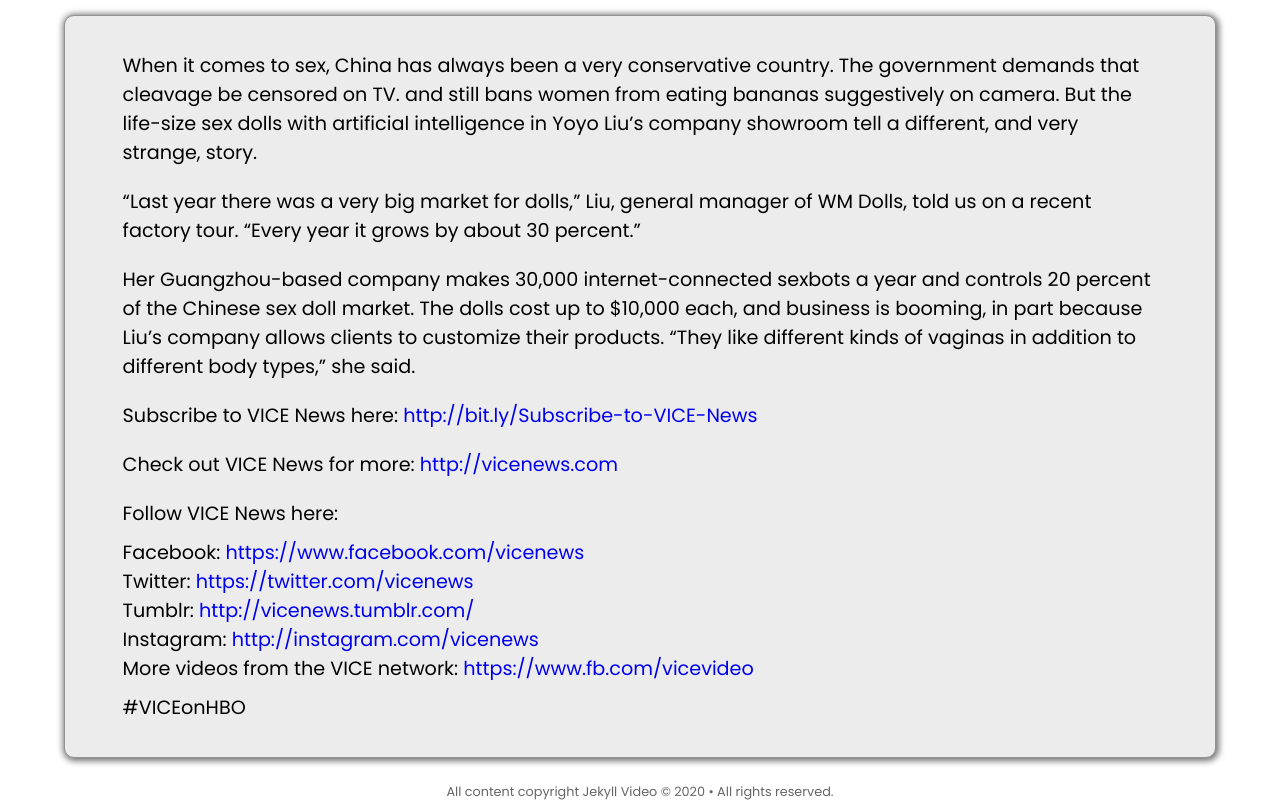
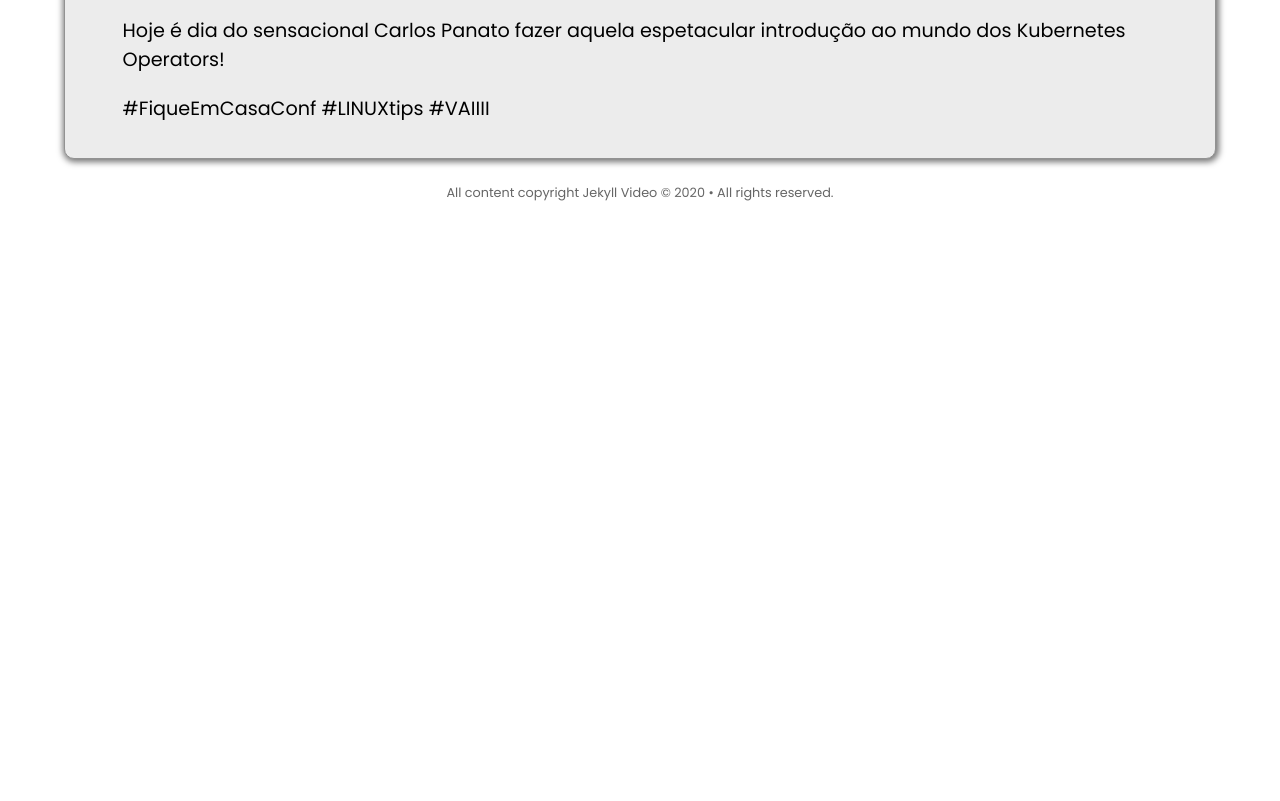
Before and after one commit to EventosTI/TalkDev, a Jekyll site: the page built from _videos/2015-09-25-ai-sex-dolls-are-driving-china-sexual-reolution.md, in a window 1280 px wide and 1400 px high, scrolled down 197 px. Shown: the part 599-1400 px from the top of the window. Built offline with Jekyll 4.4.1, drawn with Linux system fonts in a browser that asks for light colours; after the commit the page ends 998 px from its top, so only the background shows below that; some of the changed text lies outside the part shown.

Commit message:
Carlos Panato - Kubernetes Operators: Uma Breve introdução
https://youtu.be/g3gJTP_vrgk

 | #FiqueEmCasaConf

```diff
--- a/_videos/2015-09-25-ai-sex-dolls-are-driving-china-sexual-reolution.md
+++ b/_videos/2015-09-25-ai-sex-dolls-are-driving-china-sexual-reolution.md
@@ -1,28 +1,10 @@
 ---
-title: AI Sex Dolls Are Driving China's Sexual Revolution (HBO)
-youtube_id: LoHdfY1ig_0
+title: Carlos Panato - Kubernetes Operators: Uma Breve introdução | #FiqueEmCasaConf
+youtube_id: g3gJTP_vrgk
 date: 2015-09-25
-tags: [News, Politics]
+tags: [Kubernetes, FiqueEmCasaConf]
 ---
 
-When it comes to sex, China has always been a very conservative country. The government demands that cleavage be censored on TV. and still bans women from eating bananas suggestively on camera. But the life-size sex dolls with artificial intelligence in Yoyo Liu’s company showroom tell a different, and very strange, story.
+Hoje é dia do sensacional Carlos Panato fazer aquela espetacular introdução ao mundo dos Kubernetes Operators!
 
-“Last year there was a very big market for dolls,” Liu, general manager of WM Dolls, told us on a recent factory tour. “Every year it grows by about 30 percent.”
-
-Her Guangzhou-based company makes 30,000 internet-connected sexbots a year and controls 20 percent of the Chinese sex doll market. The dolls cost up to $10,000 each, and business is booming, in part because Liu’s company allows clients to customize their products. “They like different kinds of vaginas in addition to different body types,” she said.
-
-
-
-Subscribe to VICE News here: <http://bit.ly/Subscribe-to-VICE-News>
-
-Check out VICE News for more: <http://vicenews.com>
-
-Follow VICE News here:
-
-- Facebook: <https://www.facebook.com/vicenews>
-- Twitter: <https://twitter.com/vicenews>
-- Tumblr: <http://vicenews.tumblr.com/>
-- Instagram: <http://instagram.com/vicenews>
-- More videos from the VICE network: <https://www.fb.com/vicevideo>
-
-#VICEonHBO
+#FiqueEmCasaConf #LINUXtips #VAIIII
```
